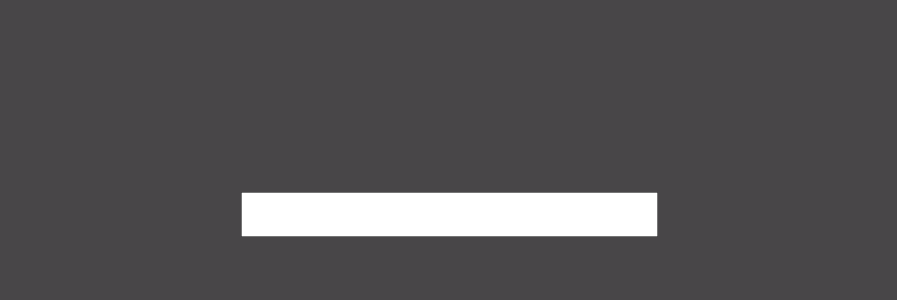
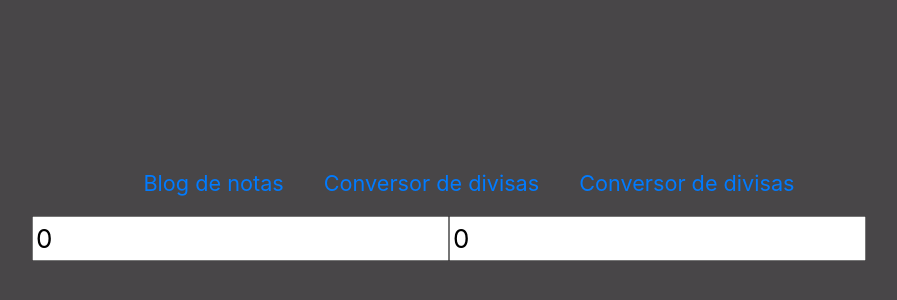
Before and after one commit to arianaomi/React-proyect, a React (Create React App) app: page /currencyConverter in a window 1280 px wide. Shown: the part 186-486 px from the top of the page, without its empty margins (191-1088 px from the left). Built offline with nearby package versions, Linux system fonts and the light colour scheme.

Commit message:
:art: routing
routing

```diff
--- a/package.json
+++ b/package.json
@@ -10,6 +10,7 @@
     "bootstrap": "^4.5.1",
     "react": "^16.13.1",
     "react-dom": "^16.13.1",
+    "react-router-dom": "^5.2.0",
     "react-scripts": "3.4.1",
     "reactstrap": "^8.5.1"
   },
--- a/src/App.js
+++ b/src/App.js
@@ -1,16 +1,40 @@
 import React from 'react'
 import './App.css'
+//React Router Dom
+//! solo un router como padre
+//* un alias con as
+import { BrowserRouter as Router, Switch, Route, Link } from 'react-router-dom'
 
 // Screens
-//import BlogNotes from './screens/NotesBlog'
+import NotesBlog from './screens/NotesBlog'
 import CurrencyConverter from './screens/CurrencyConverter'
+import Users from './screens/Users'
+//Components
+import Navbar from './components/Navbar'
 
 function App() {
   return (
-    <div className='App'>
-      {/*<BlogNotes />*/}
-      <CurrencyConverter />
-    </div>
+    <Router>
+      <div className='App'>
+        <Navbar
+          link1={<Link to='/notesBlog'>Blog de notas</Link>}
+          link2={<Link to='/currencyConverter'>Conversor de divisas</Link>}
+          link3={<Link to='/users'>Conversor de divisas</Link>}
+        />
+        <Switch>
+          <Route path='/' exact={true}></Route>
+          <Route path='/notesBlog'>
+            <NotesBlog />
+          </Route>
+          <Route path='/currencyConverter'>
+            <CurrencyConverter />
+          </Route>
+          <Router path='/'>
+            <Users />
+          </Router>
+        </Switch>
+      </div>
+    </Router>
   )
 }
 
--- a/src/components/CustomTextField/index.js
+++ b/src/components/CustomTextField/index.js
@@ -10,7 +10,6 @@ class CustomTextField extends Component {
   }
 
   handleChange({ target: { name, value } }) {
-    console.log('soy el hijo', name, value)
     this.props.callback(name, value)
   }
 
--- /dev/null
+++ b/src/components/Navbar/Navbar.css
@@ -0,0 +1,9 @@
+.enlaces {
+  display: flex;
+  font-size: smaller;
+}
+
+.enlaces li {
+  list-style: none;
+  margin: 0px 20px;
+}
--- /dev/null
+++ b/src/components/Navbar/index.js
@@ -0,0 +1,26 @@
+import React, { Component } from 'react'
+import './Navbar.css'
+
+class Navbar extends Component {
+  constructor(props) {
+    super(props)
+    //this.handleClick = this.handleClick.bind(this)
+  }
+
+  render() {
+    const { link1, link2, link3 } = this.props
+    return (
+      <>
+        <nav className='nav'>
+          <ul className='enlaces'>
+            <li>{link1}</li>
+            <li>{link2}</li>
+            <li>{link3}</li>
+          </ul>
+        </nav>
+      </>
+    )
+  }
+}
+
+export default Navbar
--- a/src/screens/CurrencyConverter/index.js
+++ b/src/screens/CurrencyConverter/index.js
@@ -5,17 +5,30 @@ class CurrencyConverter extends Component {
     super(props)
     this.state = {
       quantityMXN: 0,
-      quiantityDLS: 0,
+      quantityDLS: 0,
     }
   }
   render() {
-    const { quantityMXN, quiantityDLS } = this.state
+    const { quantityMXN, quantityDLS: quantityDLS } = this.state
     return (
-      <div>
-        <form>
-          <input type='number' name='' value='' onChange=''></input>
-        </form>
-      </div>
+      <>
+        <div>
+          <form>
+            <input
+              type='number'
+              name='quantityMXN'
+              value={quantityMXN}
+              onChange=''
+            ></input>
+            <input
+              type='number'
+              name='quantityDLS'
+              value={quantityDLS}
+              onChange=''
+            ></input>
+          </form>
+        </div>
+      </>
     )
   }
 }
--- /dev/null
+++ b/src/screens/Users/index.js
@@ -0,0 +1,13 @@
+import React, { Component } from 'react'
+
+class Users extends Component {
+  render() {
+    return (
+      <>
+        <h1>hola</h1>
+      </>
+    )
+  }
+}
+
+export default Users
```
Also changed, not shown: 1 other file (tests, documents, lock files or other folders).
